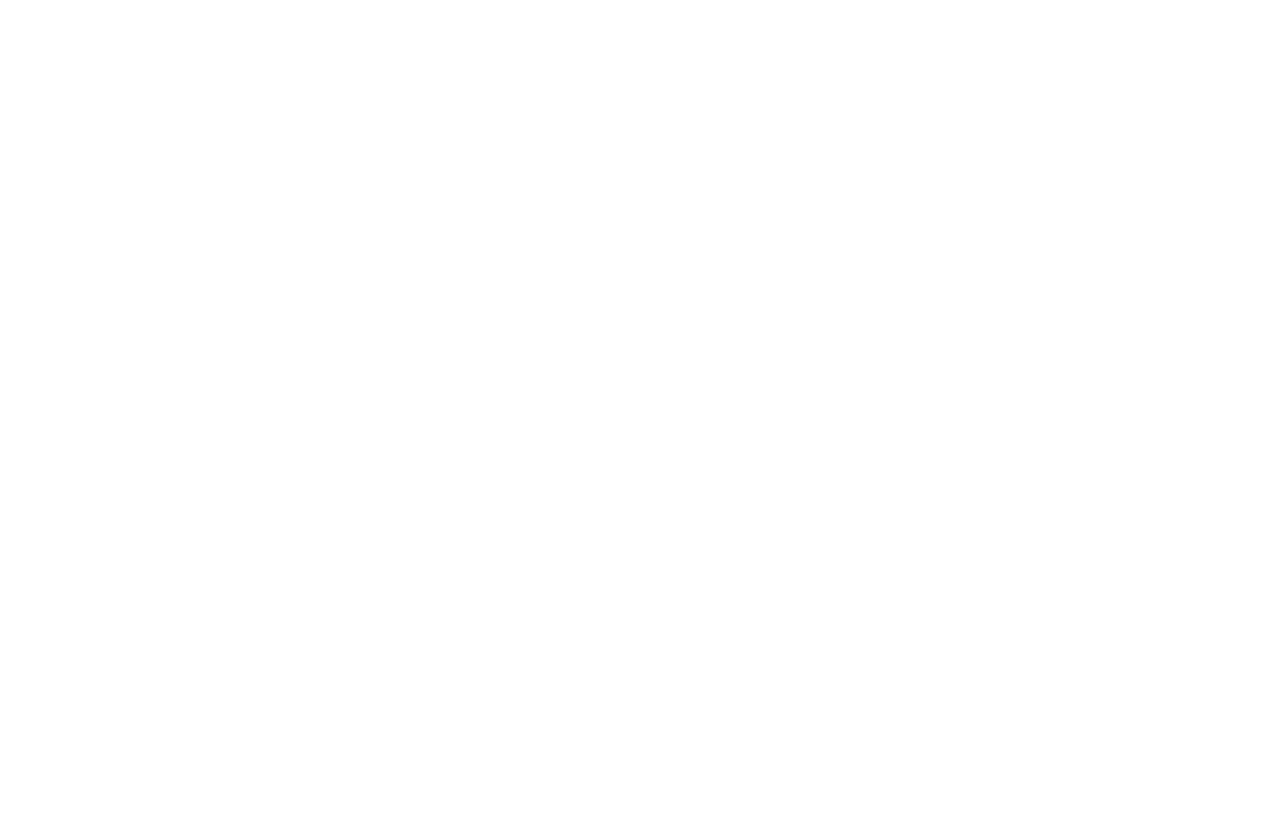
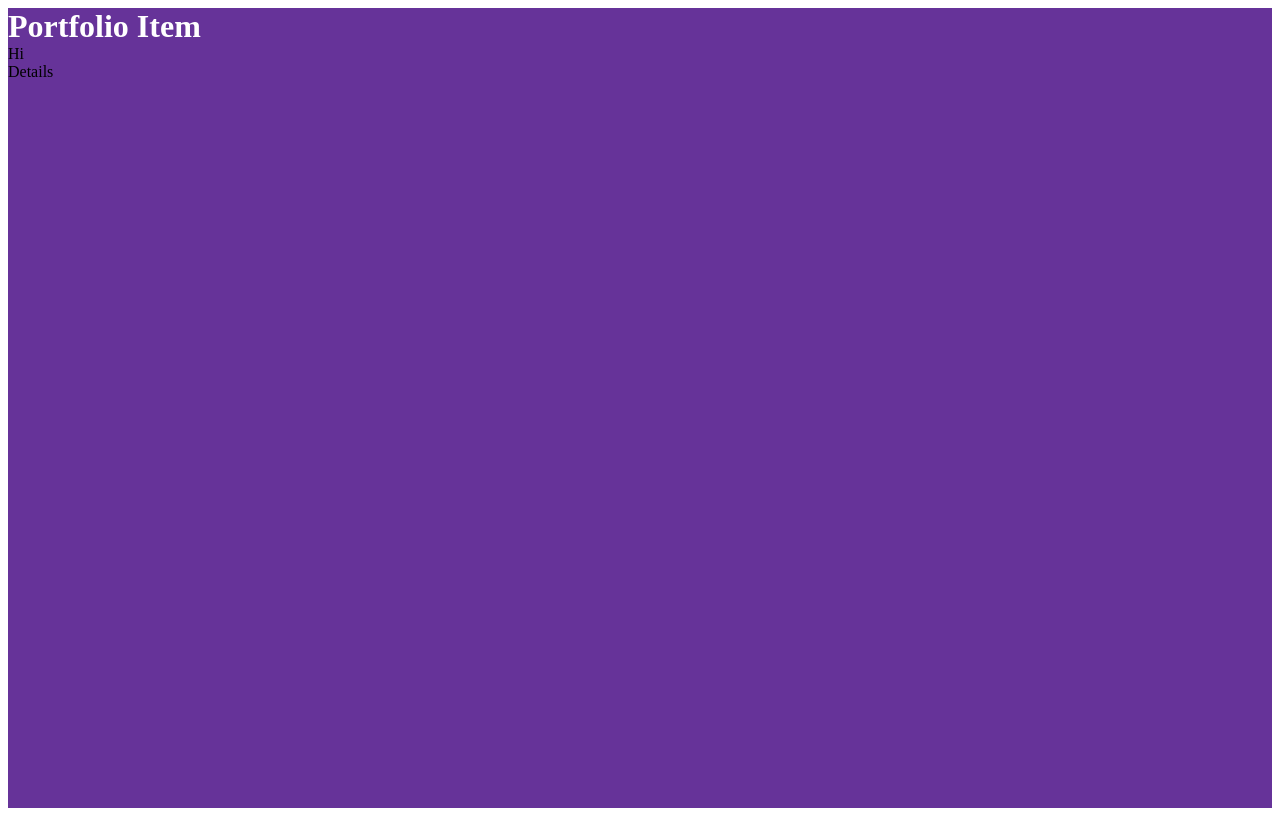
Before and after one commit to jennego/simple-dev-portfolio, a Gatsby site: page /item in a window 1280 px wide. Before the commit this address had no page. Built offline with nearby package versions, Linux system fonts and the light colour scheme; Gatsby itself is replaced by a stand-in of ours.

```diff
--- a/package.json
+++ b/package.json
@@ -9,6 +9,7 @@
     "@fortawesome/free-solid-svg-icons": "^5.15.4",
     "@fortawesome/react-fontawesome": "^0.1.16",
     "@fullpage/react-fullpage": "^0.1.19",
+    "flexboxgrid": "^6.3.1",
     "gatsby": "^4.3.0",
     "gatsby-plugin-gatsby-cloud": "^4.3.0",
     "gatsby-plugin-image": "^2.3.0",
@@ -25,7 +26,8 @@
     "react": "^17.0.1",
     "react-dom": "^17.0.1",
     "react-helmet": "^6.1.0",
-    "react-plx": "^1.3.17"
+    "react-plx": "^1.3.17",
+    "react-slick": "^0.28.1"
   },
   "devDependencies": {
     "prettier": "^2.4.1"
--- a/src/components/layout.js
+++ b/src/components/layout.js
@@ -12,6 +12,7 @@
 import Header from "./header"
 import "purecss/build/pure-min.css"
 import "./layout.css"
+import "flexboxgrid/dist/flexboxgrid.min.css"
 
 const Layout = ({ children }) => {
   const data = useStaticQuery(graphql`
--- a/src/components/portfolio-item.js
+++ b/src/components/portfolio-item.js
@@ -5,7 +5,7 @@
   return (
     <div class="photo-box pure-u-1 pure-u-md-1-2 pure-u-lg-1-3">
       <a href="http://www.dillonmcintosh.tumblr.com/">
-        <StaticImage
+        <img
           src="https://24.media.tumblr.com/d6b9403c704c3e5aa1725c106e8a9430/tumblr_mvyxd9PUpZ1st5lhmo1_1280.jpg"
           alt="Beach"
           style={{ margin: "5px" }}
--- /dev/null
+++ b/src/pages/item.js
@@ -0,0 +1,26 @@
+import React from "react"
+import "~slick-carousel/slick/slick.css"
+import "~slick-carousel/slick/slick-theme.css"
+
+const PortfolioItem = () => {
+  return (
+    <div
+      style={{
+        background: "rebeccapurple",
+        margin: 0,
+        padding: 0,
+        height: "100vh",
+      }}
+    >
+      <div>
+        <h1 style={{ margin: 0, color: "#fff" }}>Portfolio Item</h1>
+        <div className="row">
+          <div className="col-md-8">Hi</div>
+          <div className="col-md-4">Details</div>
+        </div>
+      </div>
+    </div>
+  )
+}
+
+export default PortfolioItem
```
Also changed, not shown: src/pages/porfolio-item.js (deleted), 1 other file.
